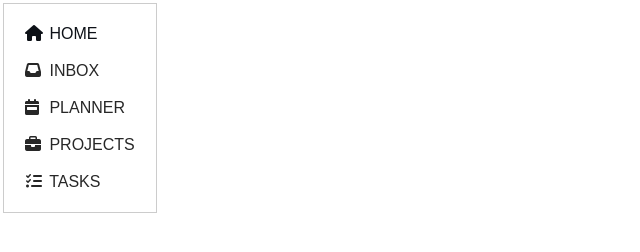
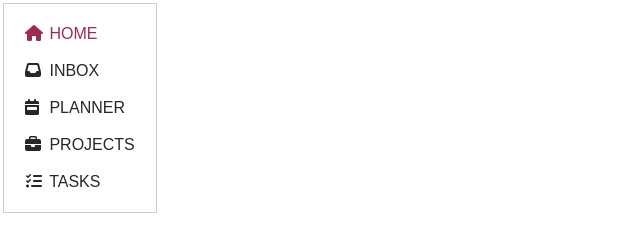
Before and after one commit to KatarzynaRusek/Notion, a plain HTML site: page navs/nav-red.html in a window 1280 px wide. In both pictures the pointer is over the link "HOME". Shown: the full height of the page, 0-640 px from the left. Drawn offline with Linux system fonts and the light colour scheme.

Commit message:
Update nav-red.html

```diff
--- a/navs/nav-red.html
+++ b/navs/nav-red.html
@@ -13,7 +13,7 @@
     <style>
         .navMenu a:hover {
 
-            color: #0d1117;
+            color: #9c2b57;
         }
     </style>
 </head>
```
